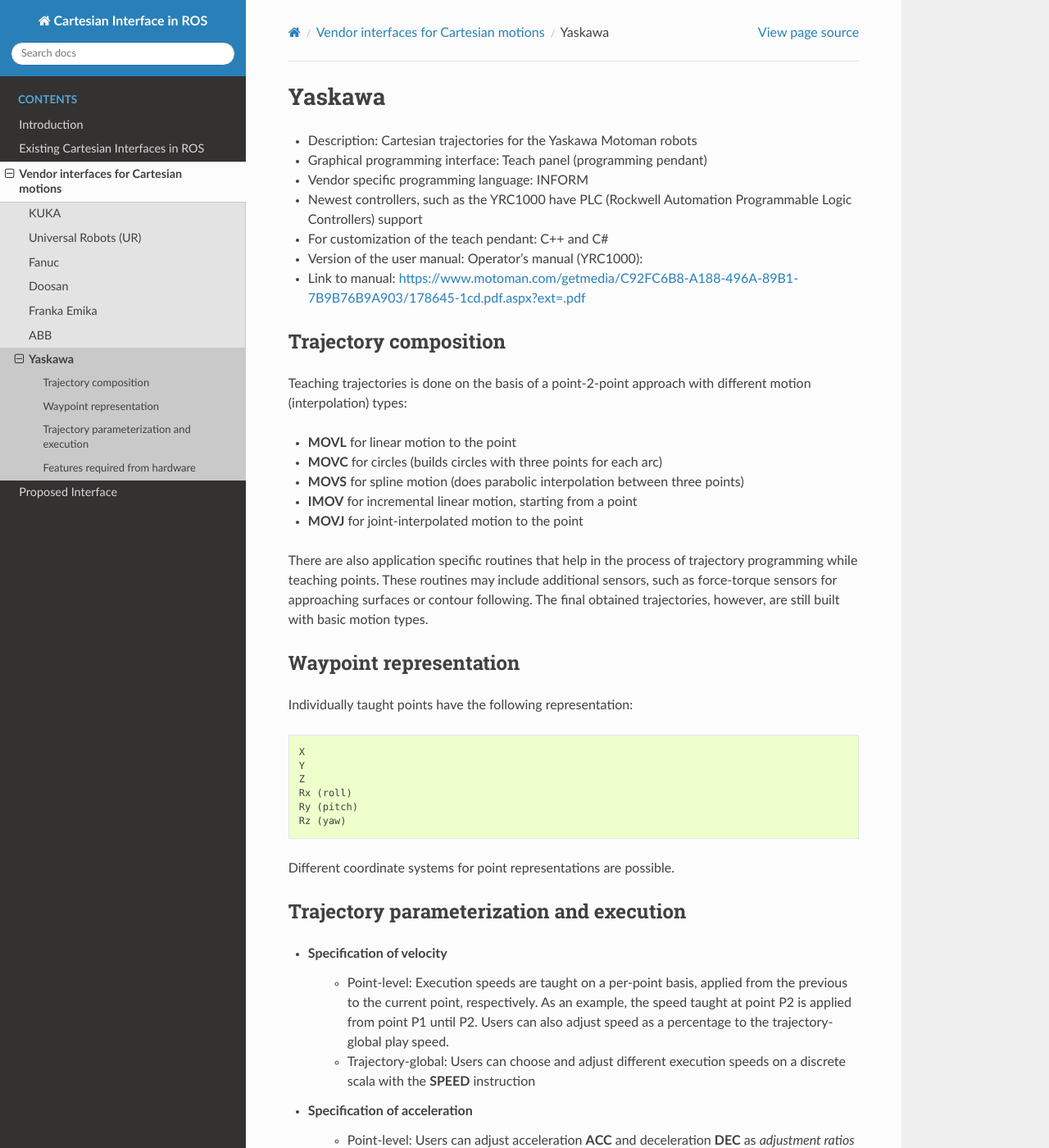
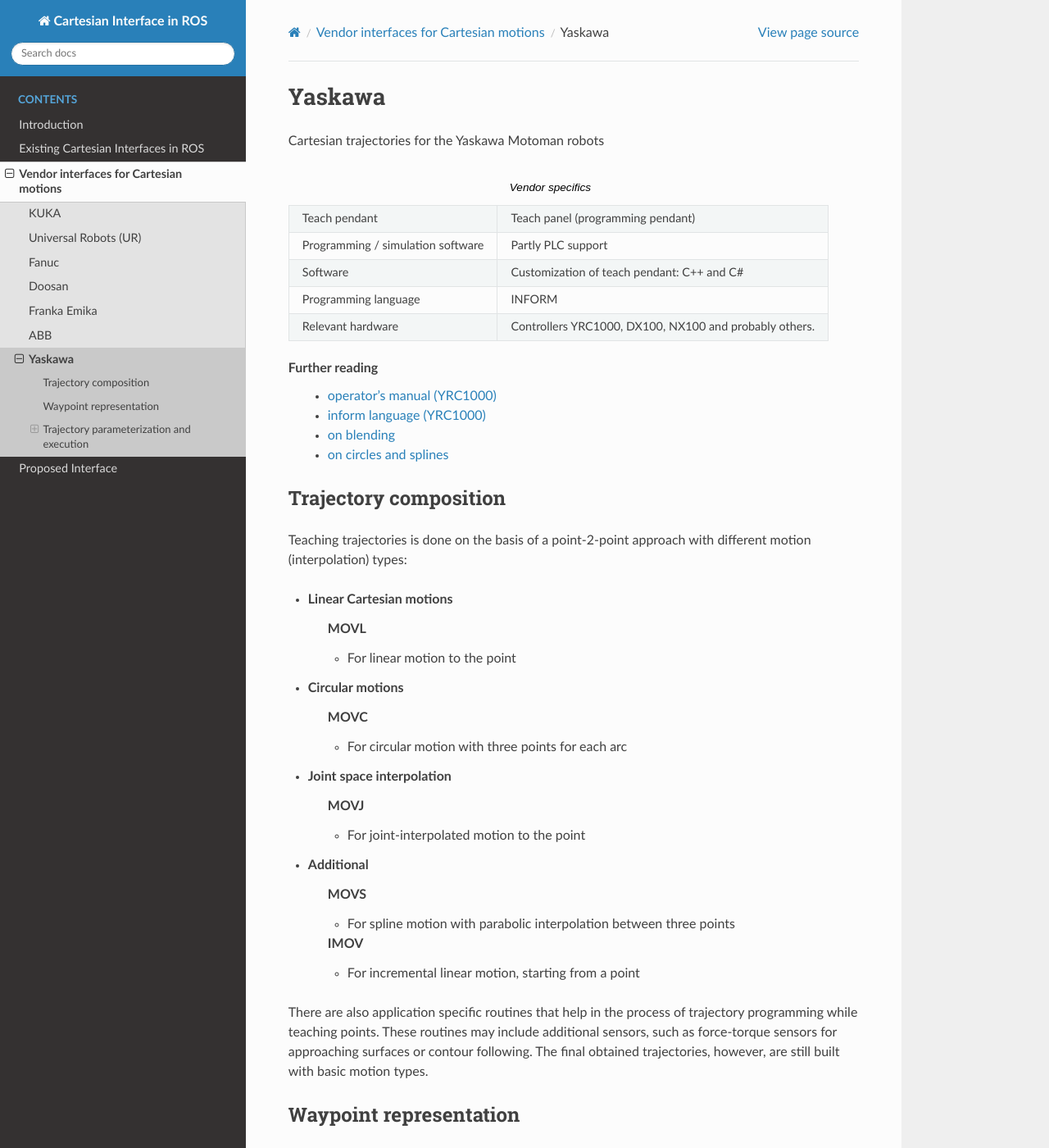
Before and after one commit to fzi-forschungszentrum-informatik/fzi_robot_interface_proposal, a Sphinx documentation site: the page built from source/industry/Yaskawa.rst, in a window 1280 px wide and 1400 px high. Shown: the whole window at 82% size. Built offline with Sphinx 7.4.7 and the Read the Docs theme 2.0.0, drawn with Linux system fonts in a browser that asks for light colours; some of the changed text lies outside the part shown.

Commit message:
Clean-up layout for Yaskawa interface

```diff
--- a/source/industry/Yaskawa.rst
+++ b/source/industry/Yaskawa.rst
@@ -1,32 +1,56 @@
 Yaskawa
 =======
-* Description: Cartesian trajectories for the Yaskawa Motoman robots
-* Graphical programming interface: Teach panel (programming pendant)
-* Vendor specific programming language: INFORM
-* Newest controllers, such as the YRC1000 have PLC (Rockwell Automation Programmable Logic Controllers) support
-* For customization of the teach pendant: C++ and C#
-* Version of the user manual: Operator's manual (YRC1000):
-* Link to manual: https://www.motoman.com/getmedia/C92FC6B8-A188-496A-89B1-7B9B76B9A903/178645-1cd.pdf.aspx?ext=.pdf
 
-.. The Yaskawa motoman family has various controllers:
-.. https://www.motoman.com/en-us/products/controllers
+.. _operator's manual (YRC1000): https://www.motoman.com/getmedia/C92FC6B8-A188-496A-89B1-7B9B76B9A903/178645-1cd.pdf.aspx?ext=.pdf
+.. _inform language (YRC1000): https://www.motoman.com/getmedia/346F8450-7888-448E-A145-6BAA3B894B74/178649-1CD.pdf.aspx?ext=.pdf
+.. _on blending: https://www.youtube.com/watch?v=OY0ABhVj1dQ
+.. _on circles and splines: https://www.youtube.com/watch?v=XEN7DoR-CG0
 
-.. MOVC and MOVS explained:
-.. https://www.motoman.com/en-us/about/blog/5-ways-to-program-a-robot
-.. https://www.youtube.com/watch?v=XEN7DoR-CG0
+Cartesian trajectories for the Yaskawa Motoman robots
 
-.. Blending explained:
-.. https://www.youtube.com/watch?v=OY0ABhVj1dQ
+.. table:: Vendor specifics
+
+  =================================   =======================================
+  Teach pendant                       Teach panel (programming pendant)
+  Programming / simulation software   Partly PLC support
+  Software                            Customization of teach pendant: C++ and C#
+  Programming language                INFORM
+  Relevant hardware                   Controllers YRC1000, DX100, NX100 and probably others.
+  =================================   =======================================
+
+**Further reading**
+  * `operator's manual (YRC1000)`_
+  * `inform language (YRC1000)`_
+  * `on blending`_
+  * `on circles and splines`_
 
 Trajectory composition
 ----------------------
 Teaching trajectories is done on the basis of a point-2-point approach with different motion (interpolation) types:
 
-* **MOVL** for linear motion to the point
-* **MOVC** for circles (builds circles with three points for each arc)
-* **MOVS** for spline motion (does parabolic interpolation between three points)
-* **IMOV** for incremental linear motion, starting from a point
-* **MOVJ** for joint-interpolated motion to the point
+* Linear Cartesian motions
+   **MOVL**
+
+   * For linear motion to the point
+
+* Circular motions
+   **MOVC**
+
+   * For circular motion with three points for each arc
+
+* Joint space interpolation
+   **MOVJ**
+
+   * For joint-interpolated motion to the point
+
+* Additional
+   **MOVS**
+
+   * For spline motion with parabolic interpolation between three points
+
+   **IMOV**
+
+   * For incremental linear motion, starting from a point
 
 There are also application specific routines that help in the process of trajectory programming while teaching points.
 These routines may include additional sensors, such as force-torque sensors for approaching surfaces or contour following.
@@ -49,7 +73,10 @@ Different coordinate systems for point representations are possible.
 
 Trajectory parameterization and execution
 -----------------------------------------
-* Specification of velocity
+
+Specification of velocity
+~~~~~~~~~~~~~~~~~~~~~~~~~
+
    - Point-level: Execution speeds are taught on a per-point basis, applied from
      the previous to the current point, respectively. As an example, the speed
      taught at point P2 is applied from point P1 until P2.  Users can also
@@ -57,21 +84,24 @@ Trajectory parameterization and execution
    - Trajectory-global: Users can choose and adjust different execution speeds
      on a discrete scala with the **SPEED** instruction
 
-* Specification of acceleration
+Specification of acceleration
+~~~~~~~~~~~~~~~~~~~~~~~~~~~~~
+
    - Point-level: Users can adjust acceleration **ACC** and deceleration **DEC** as
      *adjustment ratios* in the range of 20% - 100% for each point
 
-* Blending
+Blending
+~~~~~~~~
+
    - Is done with setting a position level (PL) incrementally for **MOVL**
      points, with PL from 0 = no bending radius to 8 = max. bending radius
 
-* Parallel IO operations:
+Parallel IO operations
+~~~~~~~~~~~~~~~~~~~~~~
+
    - Due to synchronous execution, users apply IO operations immediately before/after move instructions.
 
-* Online (real-time) trajectory modifications:
+Online (real-time) trajectory modifications
+~~~~~~~~~~~~~~~~~~~~~~~~~~~~~~~~~~~~~~~~~~~
+
    - No information found so far
-
-Features required from hardware
--------------------------------
-* Applicable to Yaskawa Motoman robots of the controllers YRC1000, DX100, NX100 and probably others.
-* Cartesian position and velocity control interfaces on the robots.
```
